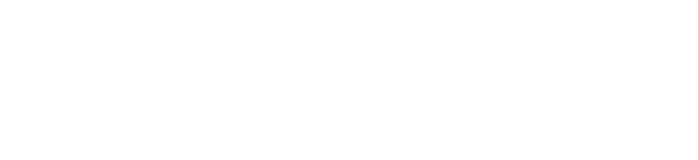
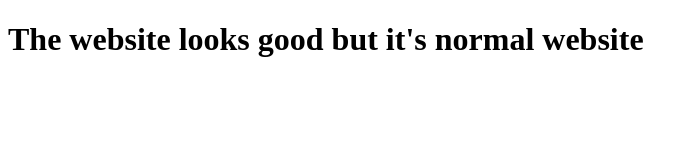
Before and after one commit to Munim19/faltu, a plain HTML site: page index.html in a window 1280 px wide. Shown: the whole page, without its empty margins (0-698 px from the left). Drawn offline with Linux system fonts and the light colour scheme.

Commit message:
new line added

```diff
--- a/index.html
+++ b/index.html
@@ -7,6 +7,6 @@
     <title>my faltu site</title>
 </head>
 <body>
-
+    <h1>The website looks good but it's normal website</h1>
 </body>
 </html>
```
